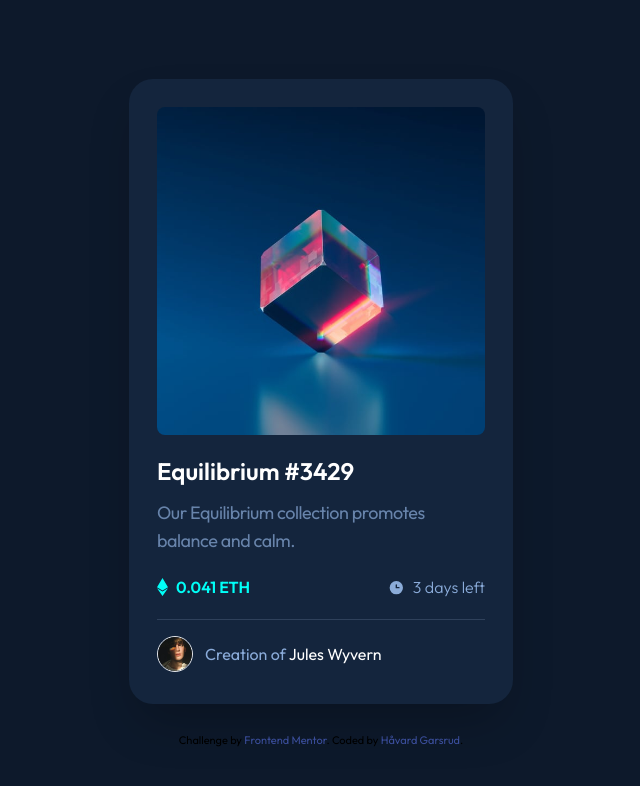
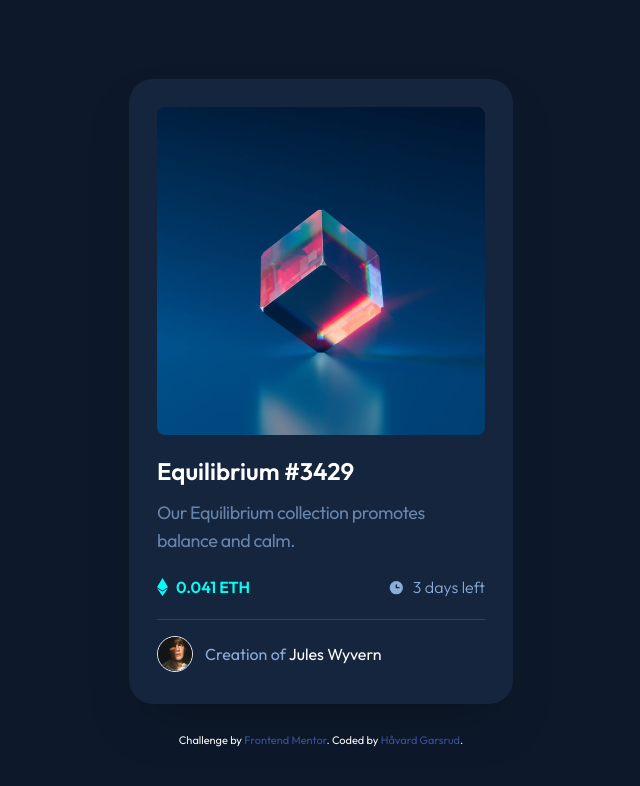
Before and after one commit to HaavGa/NFT-card-component-with-Tailwind-CSS, a website: page src/index.html in a window 1280 px wide. Shown: the whole page, without its empty margins (319-959 px from the left). Drawn offline with Linux system fonts and the light colour scheme.

Commit message:
Changed text color of author

```diff
--- a/src/index.html
+++ b/src/index.html
@@ -71,7 +71,7 @@
       </div>
     </div>
 
-    <div class="attribution">
+    <div class="text-white attribution">
       Challenge by
       <a href="https://www.frontendmentor.io?ref=challenge" target="_blank"
         >Frontend Mentor</a
```
Also changed, not shown: dist/output.css.
